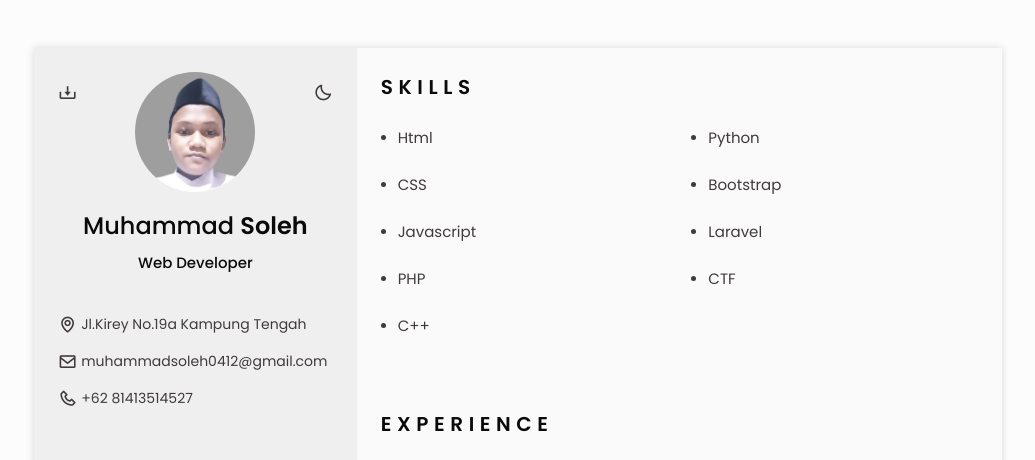
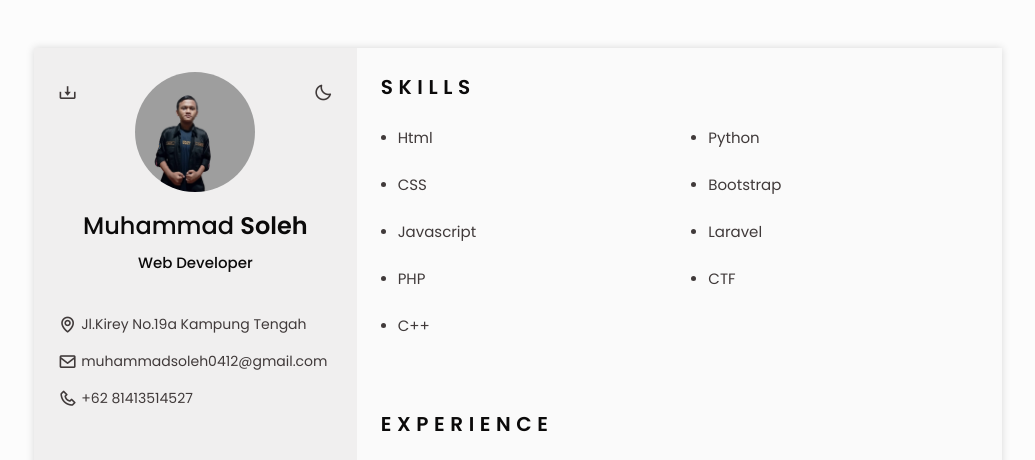
Before and after one commit to muhammad-soleh/muhammad-soleh.github.io, a plain HTML site: page index.html in a window 1280 px wide. Shown: the top 460 px of the page, without its empty margins (122-1157 px from the left). Drawn offline with nearby package versions, Linux system fonts and the light colour scheme.

Commit message:
Update index.html

```diff
--- a/index.html
+++ b/index.html
@@ -71,7 +71,7 @@
                 <section class="home" id="home">
                     <div class="home__container section bd-grid">
                         <div class="home__data bd-grid">
-                            <img src="assets/img/profile.jpg" alt="" class="home__img">
+                            <img src="assets/img/1-removebg-preview.png" alt="" class="home__img">
 
                             <h1 class="home__title">Muhammad <b>Soleh</b></h1>
                             <h3 class="home__profession">Web Developer</h3>
```
